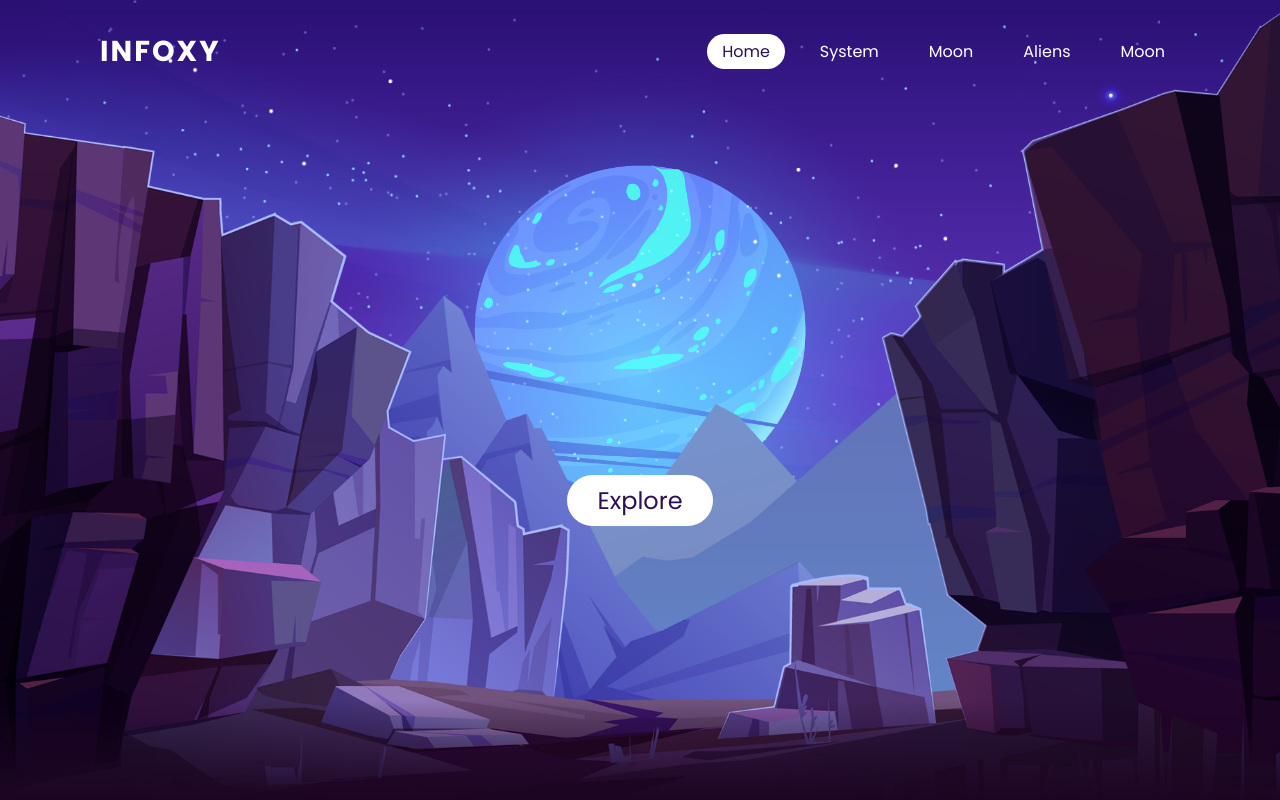
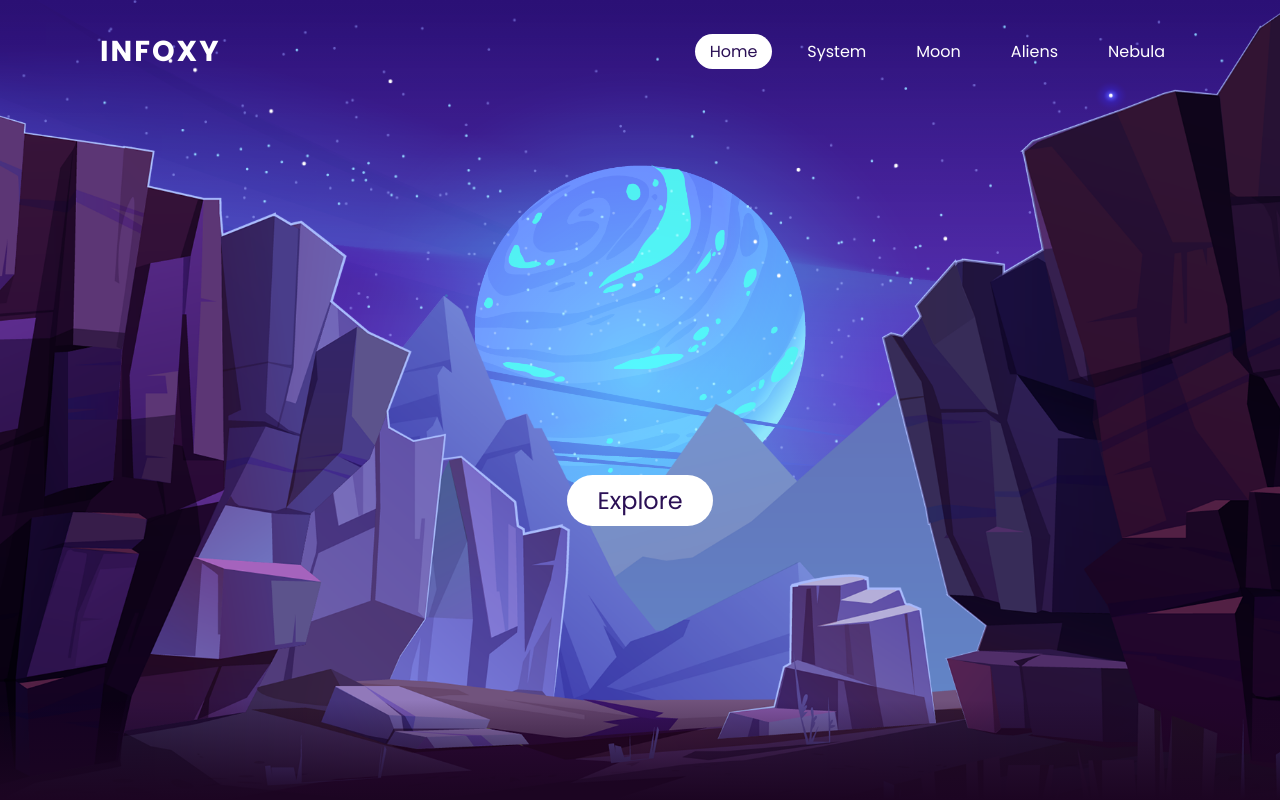
Before and after one commit to vitoriaGoncalves08/InfoXy, a plain HTML site: page index.html in a window 1280 px wide. Shown: the top 800 px of the page. Drawn offline with Linux system fonts and the light colour scheme.

Commit message:
update test

```diff
--- a/index.html
+++ b/index.html
@@ -16,7 +16,7 @@
                 <li><a href="#">System</a></li>
                 <li><a href="#">Moon</a></li>
                 <li><a href="#">Aliens</a></li>
-                <li><a href="#">Moon</a></li>
+                <li><a href="#">Nebula</a></li>
             </ul>
         </header>
         <section>
```
